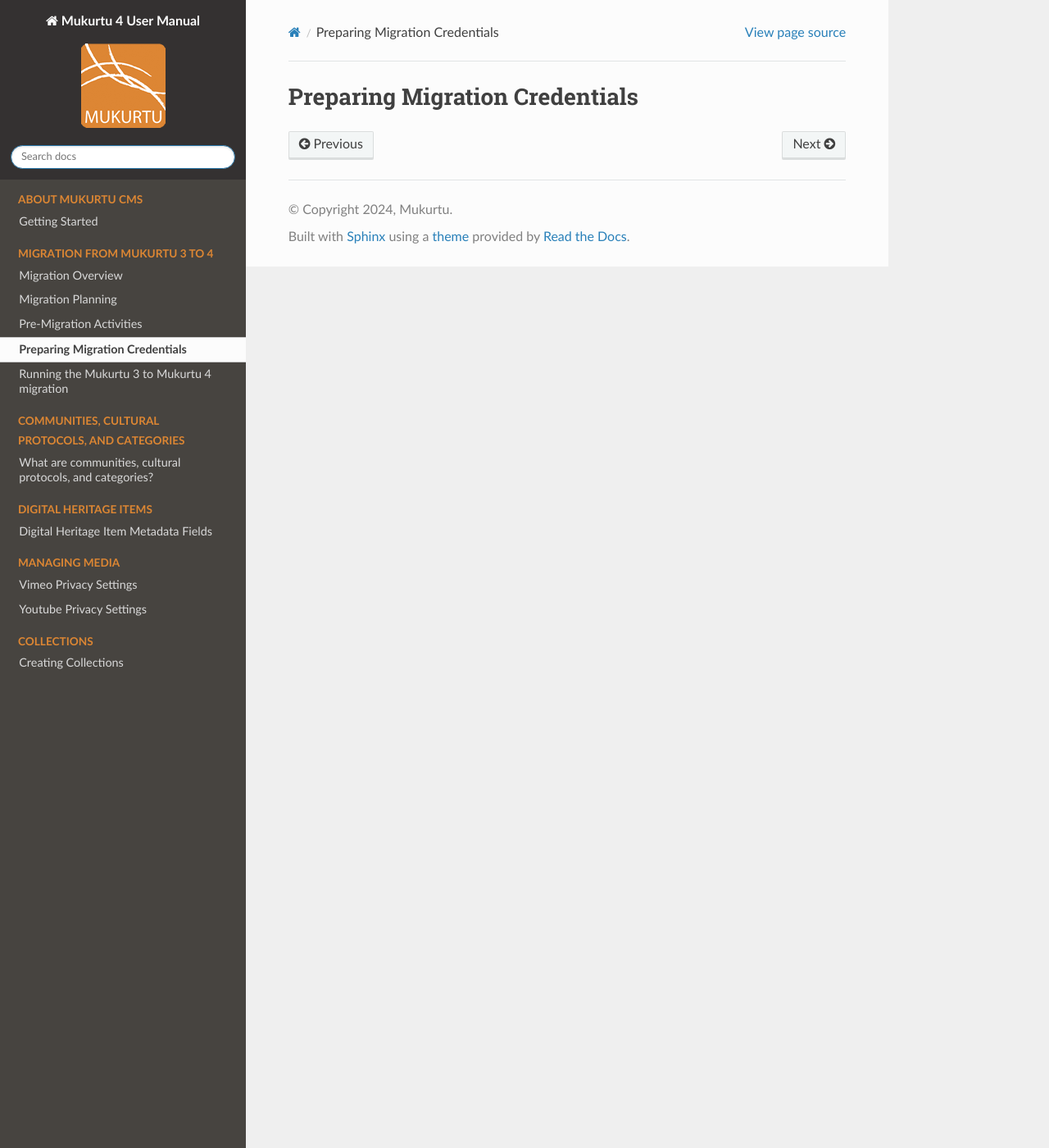
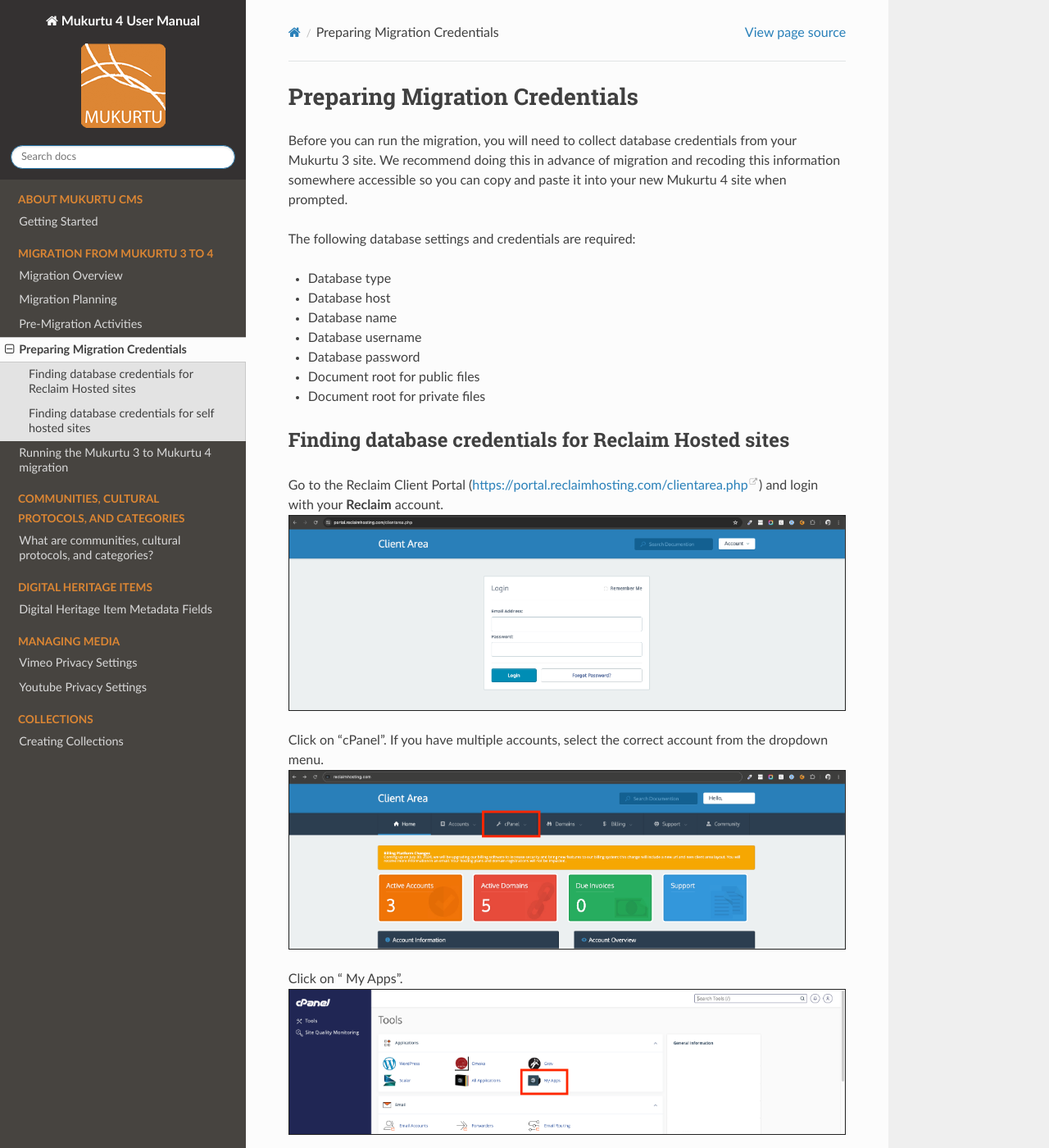
Before and after one commit to MukurtuCMS/mukurtudocs, a Sphinx documentation site: the page built from docs/source/migration/MigrationCredentials.md, in a window 1280 px wide and 1400 px high. Shown: the whole window at 82% size. Built offline with Sphinx 7.4.7 and the Read the Docs theme 2.0.0, drawn with Linux system fonts in a browser that asks for light colours; some of the changed text lies outside the part shown.

Commit message:
Update MigrationCredentials.md

```diff
--- a/docs/source/migration/MigrationCredentials.md
+++ b/docs/source/migration/MigrationCredentials.md
@@ -1 +1,40 @@
 # Preparing Migration Credentials
+
+Before you can run the migration, you will need to collect database credentials from your Mukurtu 3 site. We recommend doing this in advance of migration and recoding this information somewhere accessible so you can copy and paste it into your new Mukurtu 4 site when prompted.
+
+The following database settings and credentials are required:
+- Database type
+- Database host
+- Database name
+- Database username
+- Database password
+- Document root for public files
+- Document root for private files
+
+## Finding database credentials for Reclaim Hosted sites
+
+Go to the Reclaim Client Portal ([https://portal.reclaimhosting.com/clientarea.php](https://portal.reclaimhosting.com/clientarea.php)) and login with your **Reclaim** account.
+![migration-credentials-01](../embeds/migration-credentials-01.png)
+
+Click on "cPanel". If you have multiple accounts, select the correct account from the dropdown menu.
+![migration-credentials-02](../embeds/migration-credentials-02.png)
+
+Click on " My Apps".
+![migration-credentials-03](../embeds/migration-credentials-03.png)
+
+Locate your Mukurtu 3 site and click on the settings icon.
+![migration-credentials-04](../embeds/migration-credentials-04.png)
+
+Select the "advanced" tab.
+![migration-credentials-05](../embeds/migration-credentials-05.png)
+
+Record the following information. We recommend copying this into a local text document.
+- Database Host
+- Database Name
+- Database Username
+- Database Password (you can click on the "show password" button to expose this)
+![migration-credentials-06](../embeds/migration-credentials-06.png)
+
+## Finding database credentials for self hosted sites
+
+Contact your server/system administrator. They should be directly involved in this process. If they have any questions about this information or the migration process, please contact [support@mukurtu.org](mailto:support@mukurtu.org).
```
